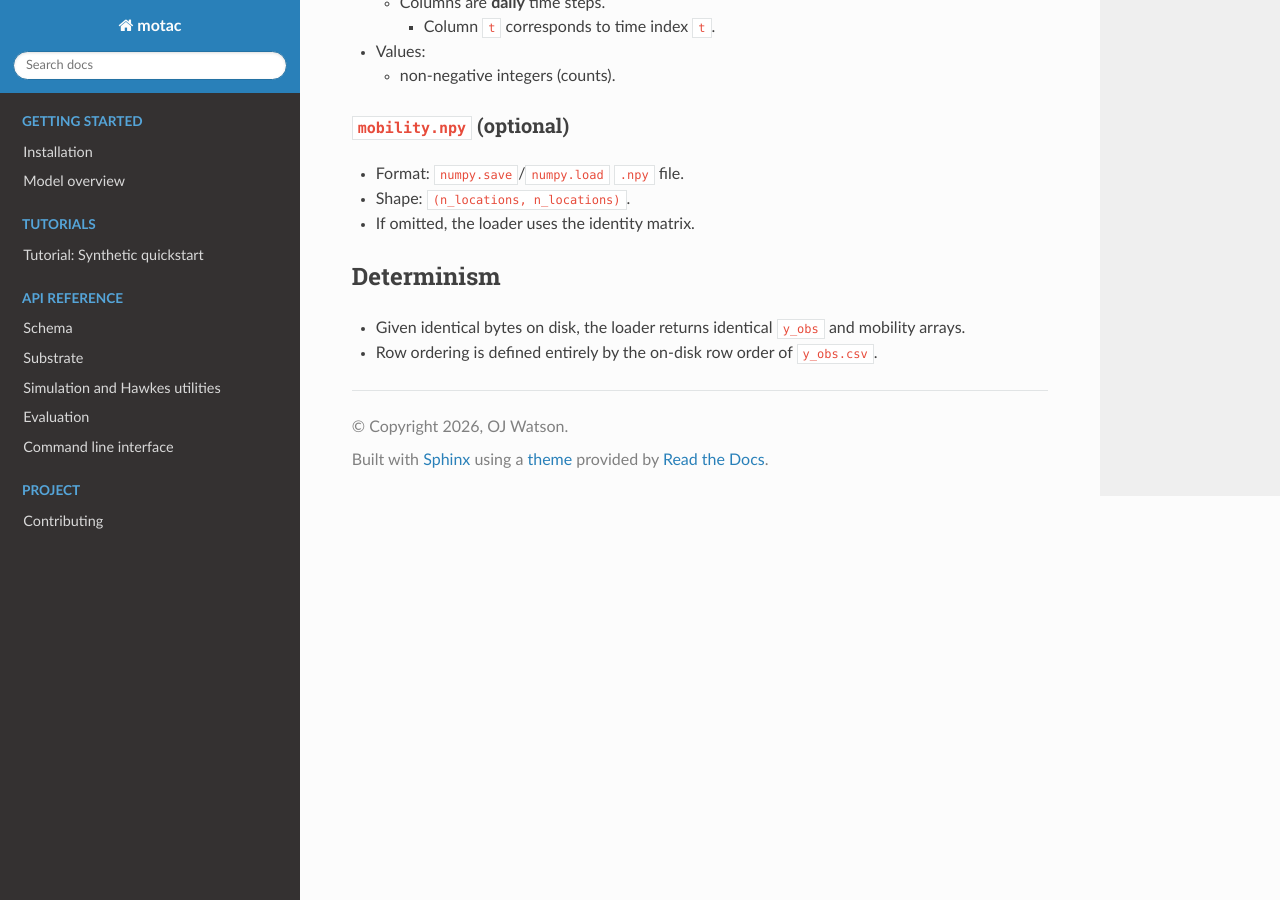
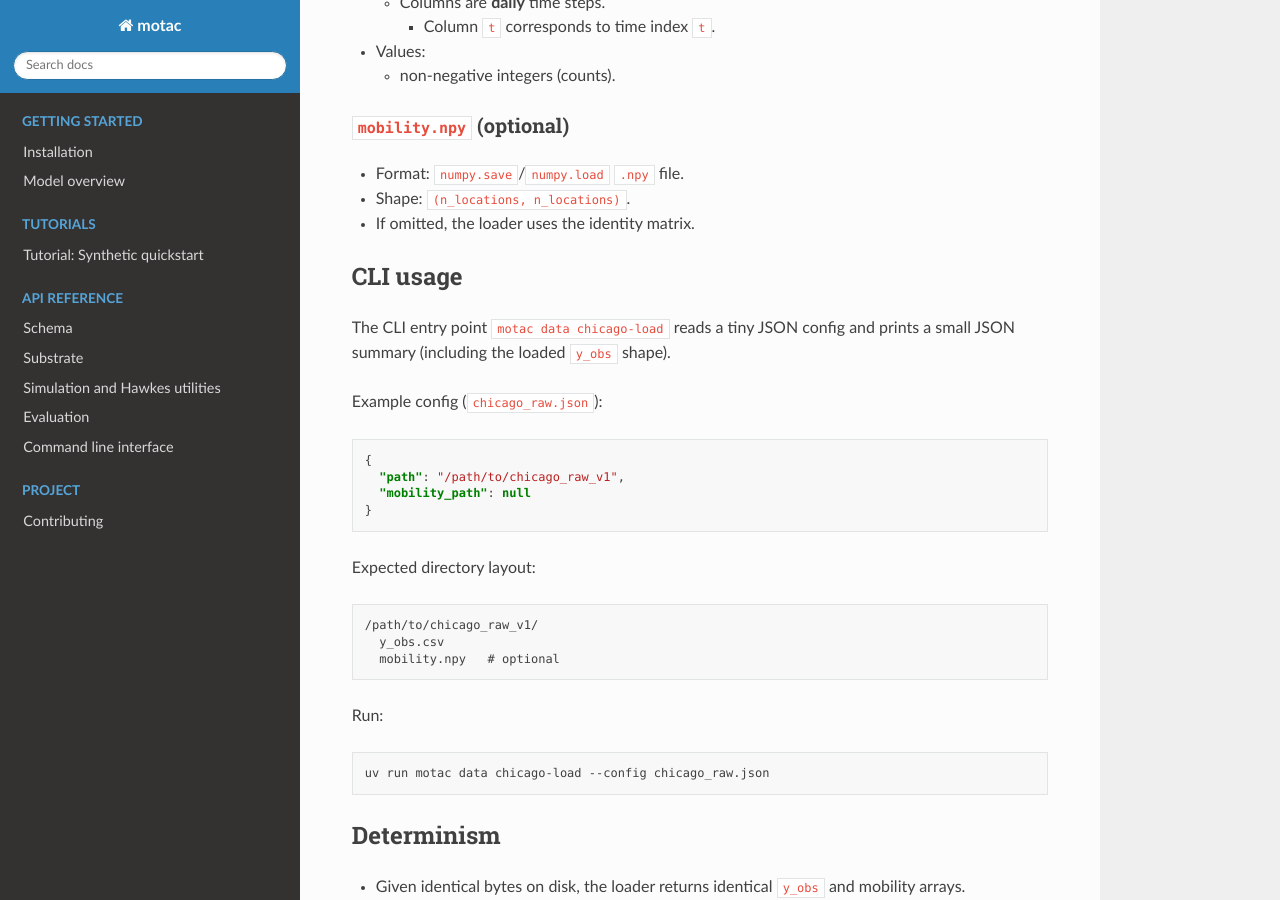
Before and after one commit to OJWatson/motac, a Sphinx documentation site: the page built from docs/loaders/chicago.md, in a window 1280 px wide and 900 px high, scrolled down 531 px. Built offline with Sphinx 7.4.7 and the Read the Docs theme 3.1.0, drawn with Linux system fonts in a browser that asks for light colours.

Commit message:
docs(chicago): add CLI usage snippet for chicago-load

````diff
--- a/docs/loaders/chicago.md
+++ b/docs/loaders/chicago.md
@@ -24,6 +24,34 @@ This is the minimal, **deterministic** on-disk input contract consumed by
 - Shape: `(n_locations, n_locations)`.
 - If omitted, the loader uses the identity matrix.
 
+## CLI usage
+
+The CLI entry point `motac data chicago-load` reads a tiny JSON config and
+prints a small JSON summary (including the loaded `y_obs` shape).
+
+Example config (`chicago_raw.json`):
+
+```json
+{
+  "path": "/path/to/chicago_raw_v1",
+  "mobility_path": null
+}
+```
+
+Expected directory layout:
+
+```text
+/path/to/chicago_raw_v1/
+  y_obs.csv
+  mobility.npy   # optional
+```
+
+Run:
+
+```bash
+uv run motac data chicago-load --config chicago_raw.json
+```
+
 ## Determinism
 
 - Given identical bytes on disk, the loader returns identical `y_obs` and
````
